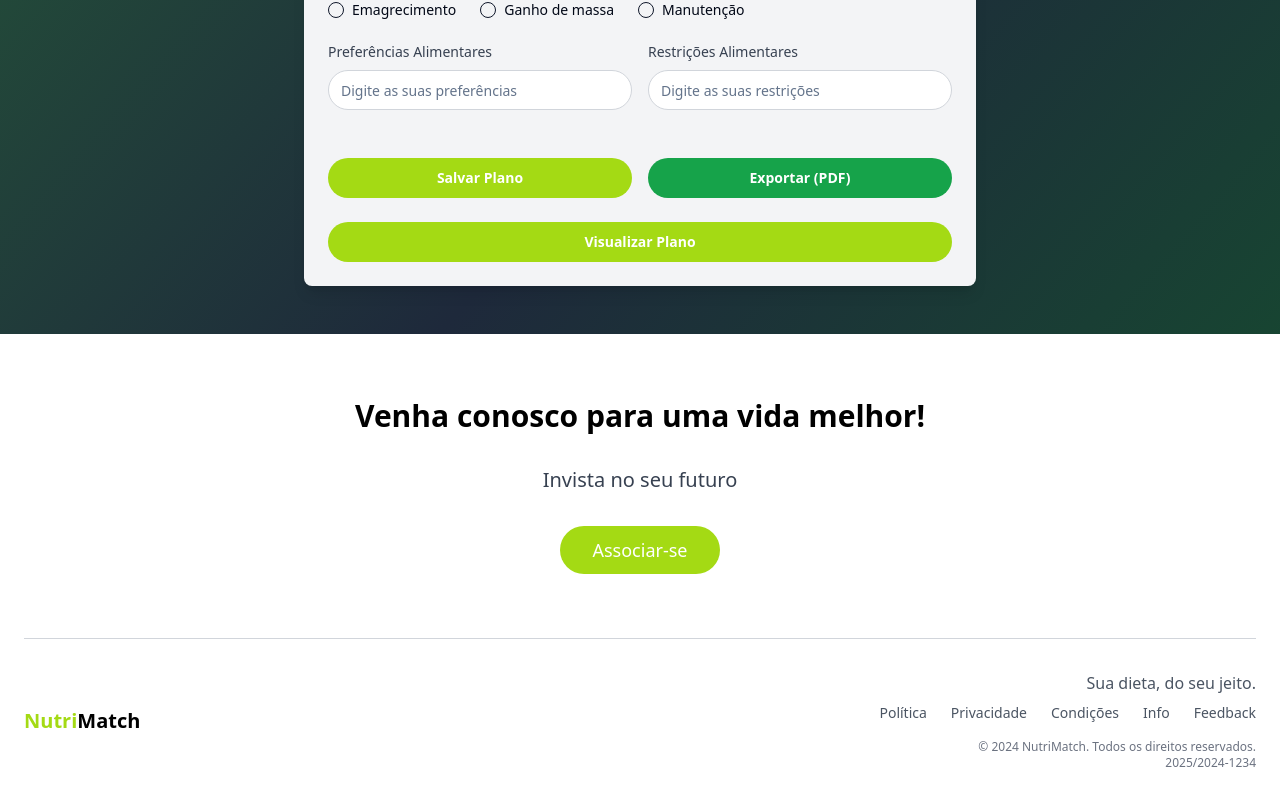
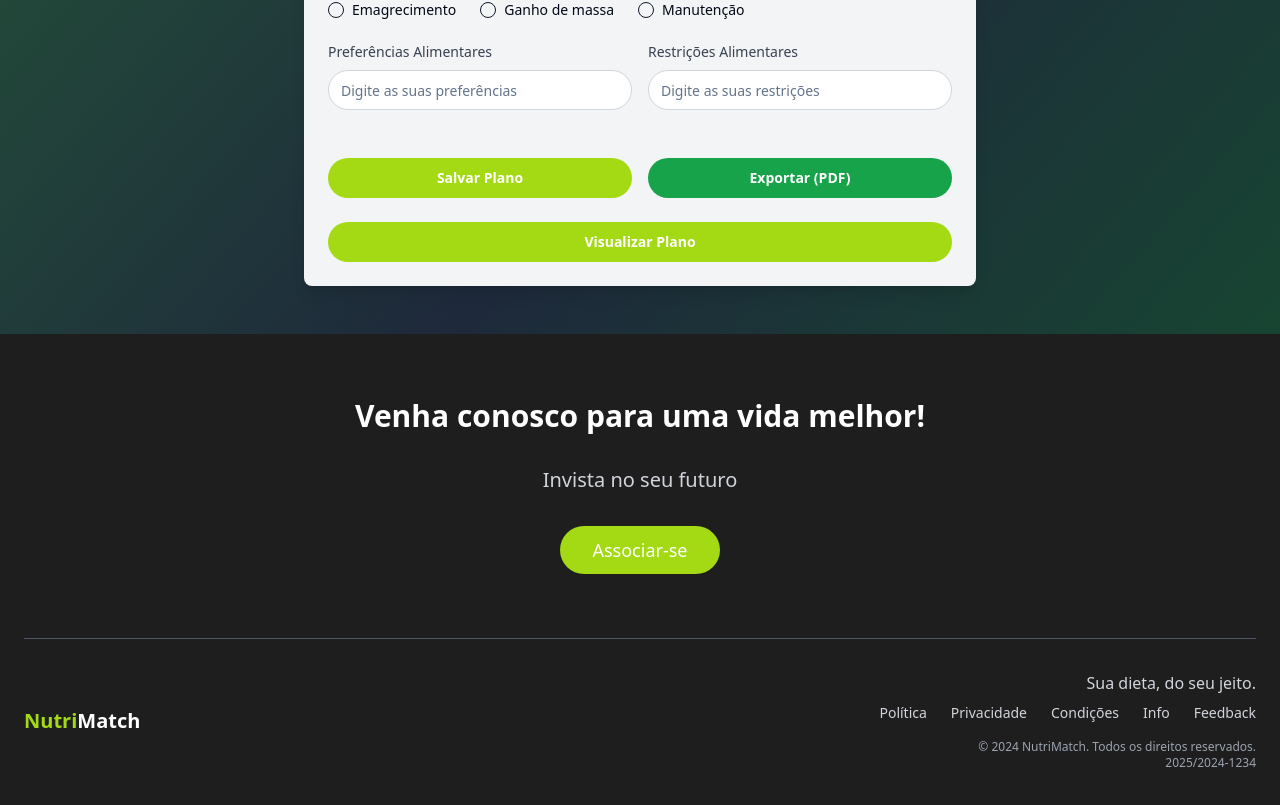
Before and after one commit to jgsena7/nutrimatch, a React (Vite) app: page /dashboard in a window 1280 px wide. Shown: the part 626-1431 px from the top of the page. Built offline with nearby package versions, Linux system fonts and the light colour scheme.

Commit message:
Fix: Footer color and text color
Change footer background color to #1E1E1E and text color to white.

```diff
--- a/src/components/Footer.tsx
+++ b/src/components/Footer.tsx
@@ -4,13 +4,13 @@ import { Button } from "@/components/ui/button";
 
 const Footer = () => {
   return (
-    <footer className="bg-white text-black py-16">
+    <footer className="bg-[#1E1E1E] text-white py-16">
       <div className="container mx-auto px-6">
         <div className="text-center space-y-8">
-          <h2 className="text-3xl font-bold">
+          <h2 className="text-3xl font-bold text-white">
             Venha conosco para uma vida melhor!
           </h2>
-          <h3 className="text-xl text-gray-700">
+          <h3 className="text-xl text-gray-300">
             Invista no seu futuro
           </h3>
           <Button
@@ -21,7 +21,7 @@ const Footer = () => {
           </Button>
         </div>
 
-        <div className="mt-16 pt-8 border-t border-gray-300">
+        <div className="mt-16 pt-8 border-t border-gray-600">
           <div className="flex flex-col md:flex-row items-center justify-between">
             <div className="flex items-center space-x-2 mb-4 md:mb-0">
               <span className="text-xl font-bold">
@@ -30,15 +30,15 @@ const Footer = () => {
             </div>
 
             <div className="text-center md:text-right">
-              <p className="text-gray-600 mb-2">Sua dieta, do seu jeito.</p>
-              <div className="flex flex-wrap justify-center md:justify-end space-x-6 text-sm text-gray-600">
+              <p className="text-gray-300 mb-2">Sua dieta, do seu jeito.</p>
+              <div className="flex flex-wrap justify-center md:justify-end space-x-6 text-sm text-gray-300">
                 <a href="#" className="hover:text-nutri-green-400">Política</a>
                 <a href="#" className="hover:text-nutri-green-400">Privacidade</a>
                 <a href="#" className="hover:text-nutri-green-400">Condições</a>
                 <a href="#" className="hover:text-nutri-green-400">Info</a>
                 <a href="#" className="hover:text-nutri-green-400">Feedback</a>
               </div>
-              <p className="text-xs text-gray-500 mt-4">
+              <p className="text-xs text-gray-400 mt-4">
                 © 2024 NutriMatch. Todos os direitos reservados.
                 <br />
                 2025/2024-1234
```
